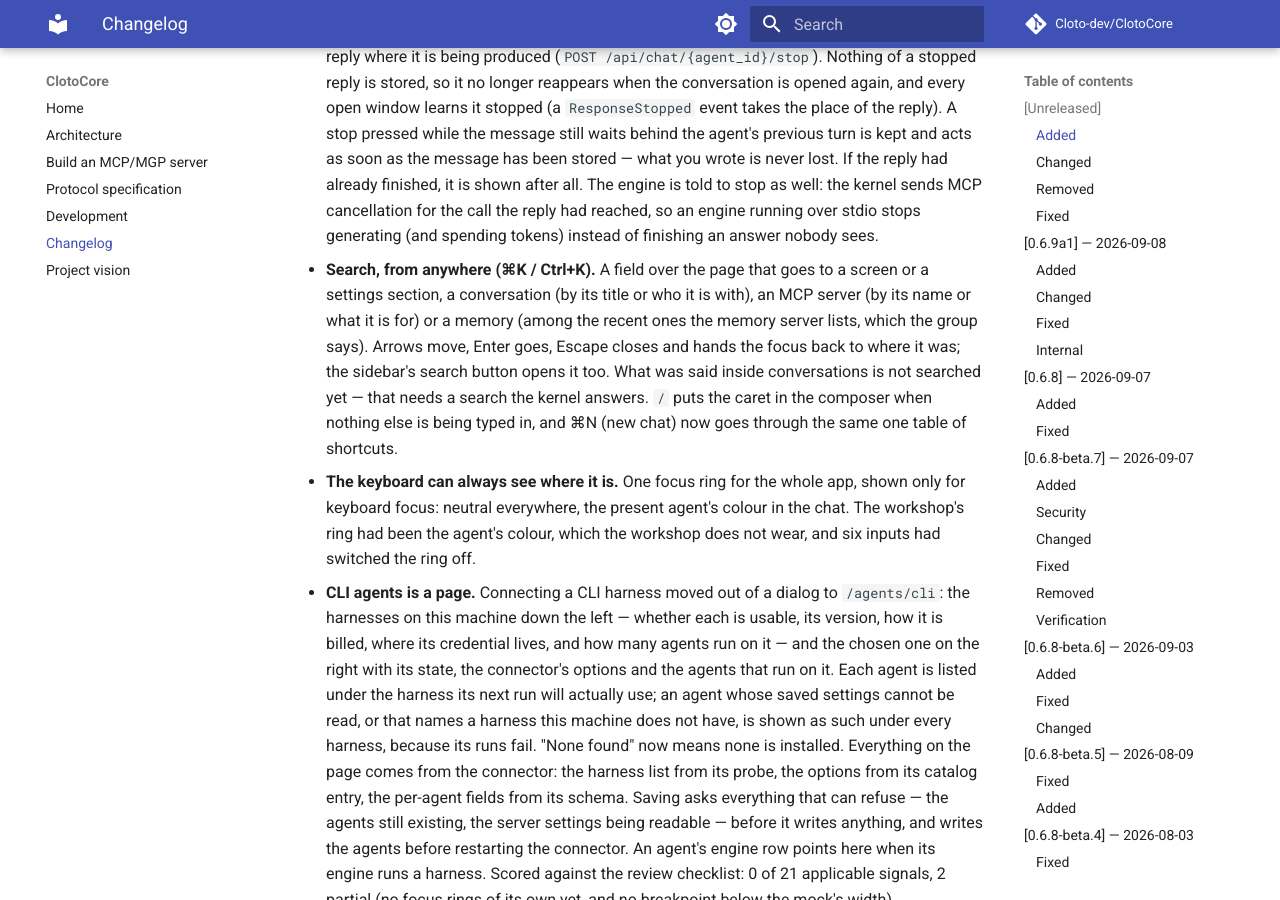
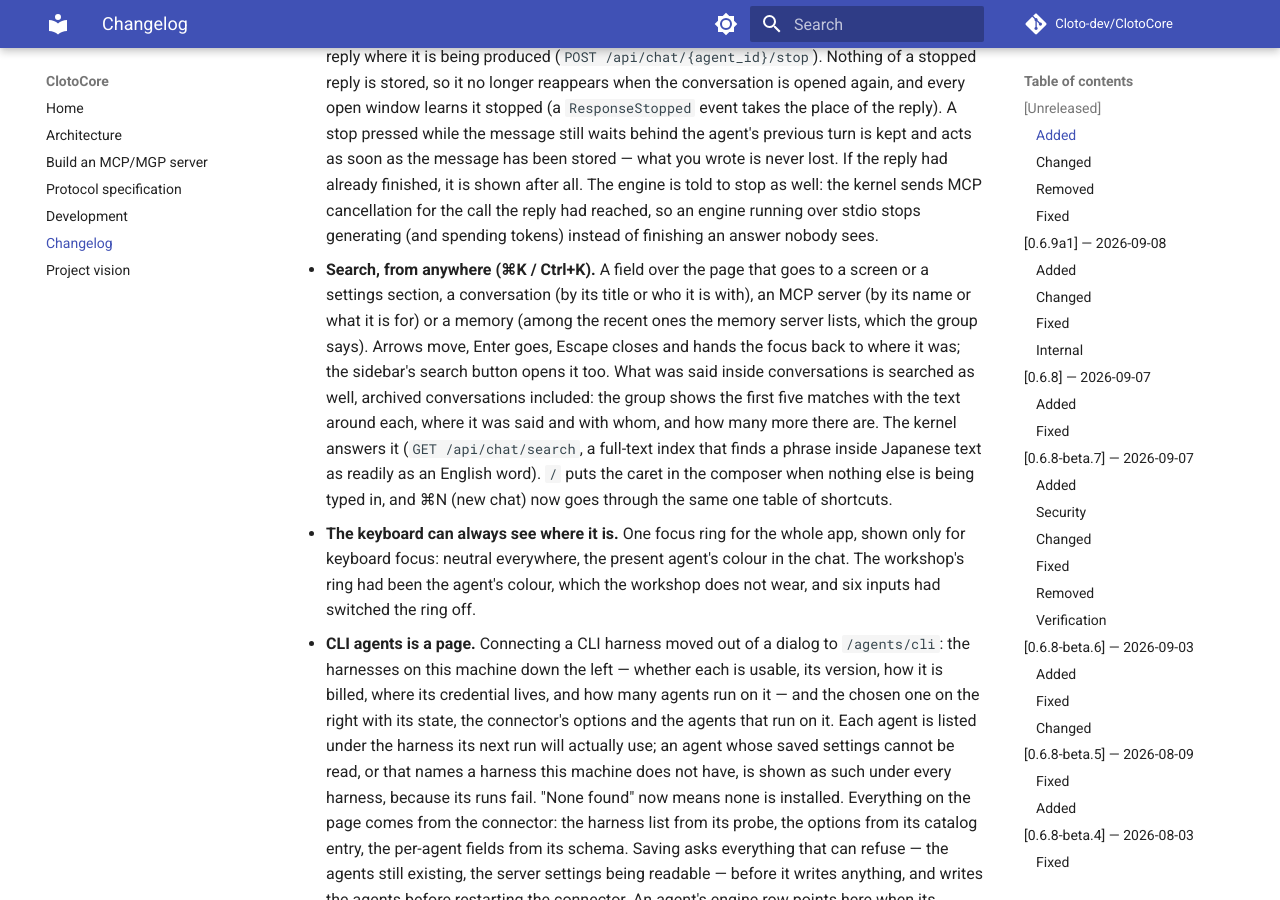
Before and after one commit to Cloto-dev/ClotoCore, an MkDocs documentation site: the page built from docs/CHANGELOG.md, in a window 1280 px wide and 900 px high, scrolled down 425 px. Built offline with MkDocs 1.6.1 and Material for MkDocs 9.7.7, drawn with Linux system fonts in a browser that asks for light colours; comment, search, counter and statistics services are not loaded.

Commit message:
docs: searching what was said in the changelog, and the test count the suite has now

```diff
--- a/docs/CHANGELOG.md
+++ b/docs/CHANGELOG.md
@@ -29,7 +29,11 @@ Versioning follows the project's phase scheme: Alpha (A), Beta (βX.Y = 0.X.Y),
   recent ones the memory server lists, which the group says). Arrows move,
   Enter goes, Escape closes and hands the focus back to where it was; the
   sidebar's search button opens it too. What was said inside conversations is
-  not searched yet — that needs a search the kernel answers. `/` puts the caret
+  searched as well, archived conversations included: the group shows the first
+  five matches with the text around each, where it was said and with whom, and
+  how many more there are. The kernel answers it (`GET /api/chat/search`, a
+  full-text index that finds a phrase inside Japanese text as readily as an
+  English word). `/` puts the caret
   in the composer when nothing else is being typed in, and ⌘N (new chat) now
   goes through the same one table of shortcuts.
 - **The keyboard can always see where it is.** One focus ring for the whole
```
Also changed, not shown: CONTRIBUTING.md (+1 -1 lines), README.md (+1 -1 lines), docs/DEVELOPMENT.md (+1 -1 lines).
